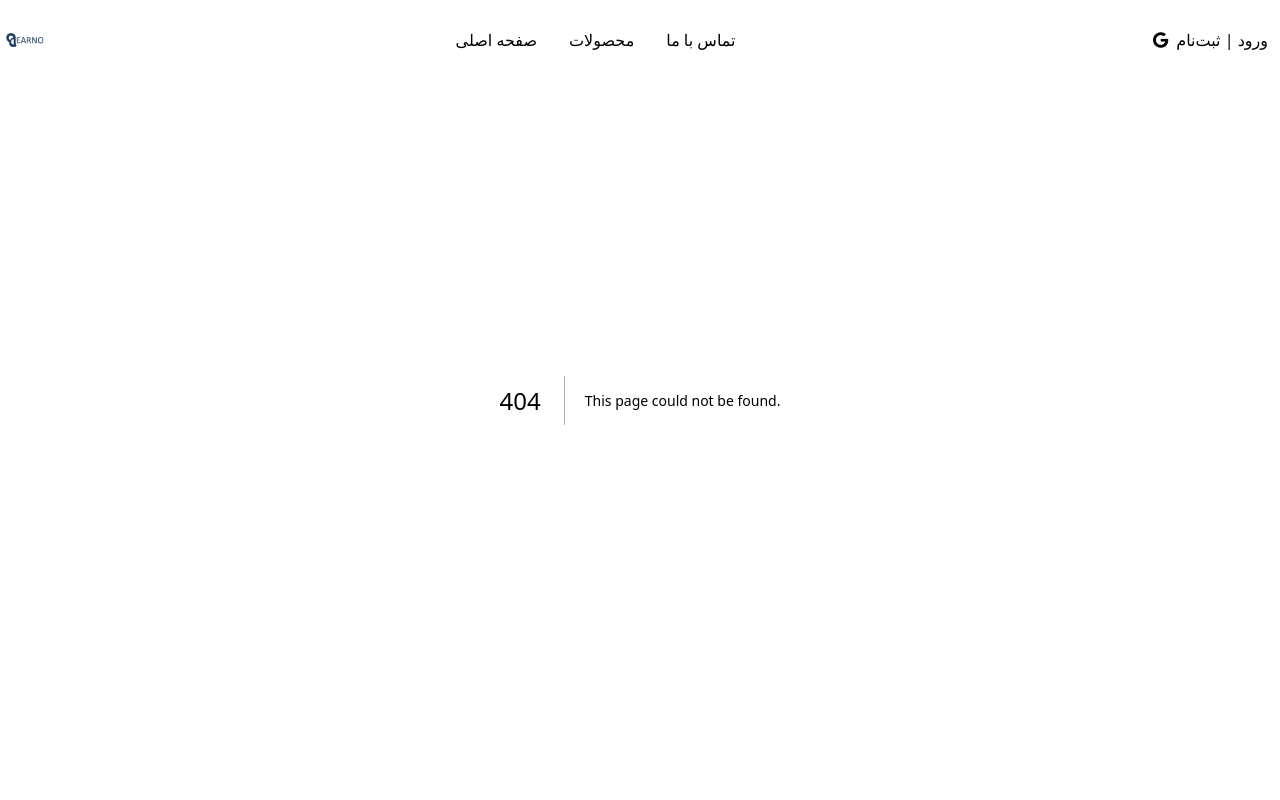
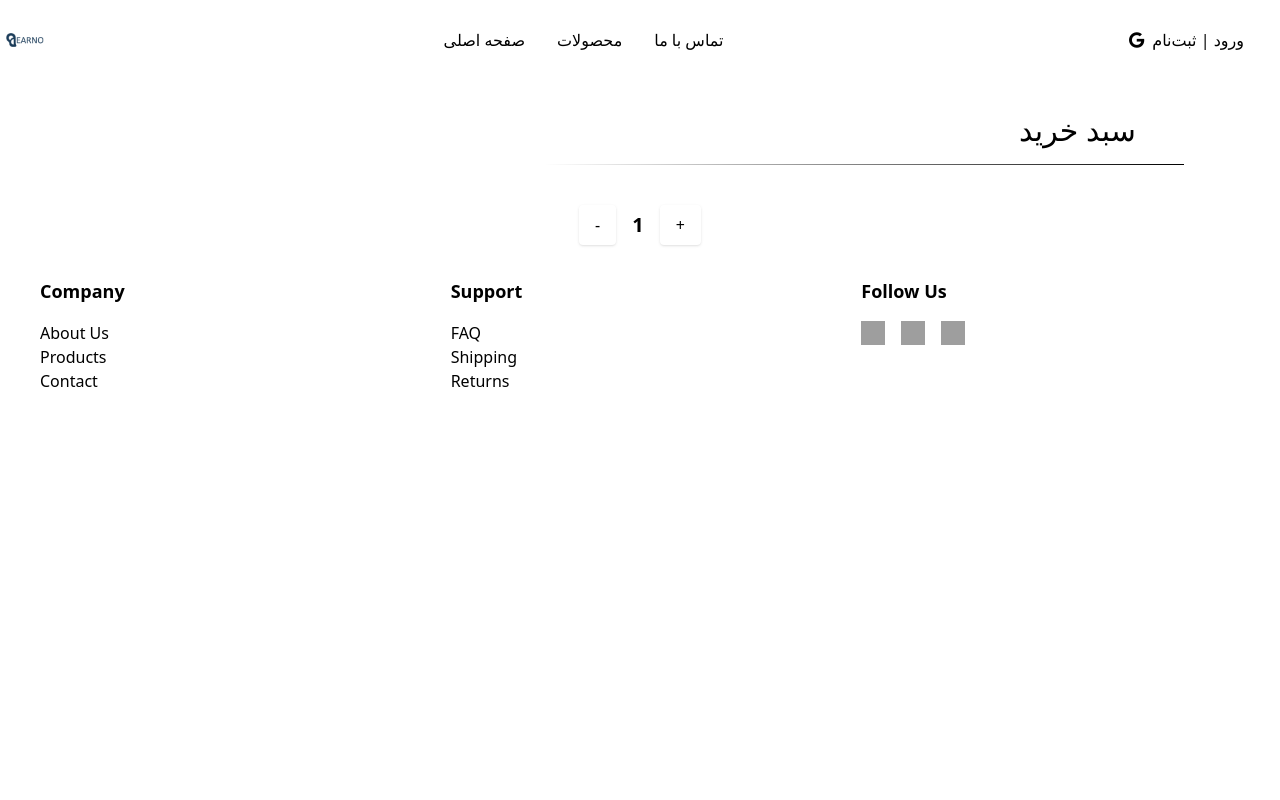
Before and after one commit to KooroshFarv/earno, a Next.js app: page /components/Cart in a window 1280 px wide. Before the commit this address had no page. Shown: the top 800 px of the page. Built offline with nearby package versions, Linux system fonts and the light colour scheme; grey boxes are pictures that could not be loaded; what tailwind-clip-path would draw is missing.

Commit message:
Made the Cart page and shopping process

```diff
--- a/app/api/products/[id]/route.ts
+++ b/app/api/products/[id]/route.ts
@@ -27,3 +27,5 @@ export async function GET(req: NextRequest, { params }: { params: { id: string }
     return NextResponse.json({ error: 'Internal server error' }, { status: 500 });
   }
 }
+
+// fetching each product
--- a/app/api/products/route.ts
+++ b/app/api/products/route.ts
@@ -12,3 +12,6 @@ export async function GET() {
     return NextResponse.json({ error: 'Internal server error' }, { status: 500 });
   }
 }
+
+
+// fetching all products
--- /dev/null
+++ b/app/components/Cart/page.tsx
@@ -0,0 +1,45 @@
+'use client'
+import React from 'react'
+import { useState } from 'react'
+
+
+
+
+const Cart = () => {
+    const [ quantity ,setQuantity] = useState(1)
+
+
+  const incQuantity = () => {
+    setQuantity((prev) => prev +1)
+  };
+
+  const decQuantity = () => {
+    setQuantity((prev) => (prev > 1 ? prev - 1 : 1))
+  }
+
+
+  return (
+    <>
+    <h1 className='text-3xl mt-28 mx-36 text-right'>سبد خرید</h1>
+    <div className="h-[1px] bg-gradient-to-l from-black to-transparent mt-4 w-[50%] ml-auto mr-24"></div>
+
+
+
+        {/* quantity */}
+     <div className="flex justify-center mt-10 items-center space-x-4">
+            <button onClick={decQuantity} className="px-4 py-2  text-black rounded shadow hover:scale-[1.2]">
+            -
+            </button>
+
+            <span className="text-xl font-semibold">{quantity}</span>
+            <button onClick={incQuantity} className="px-4 py-2 text-black  rounded shadow hover:scale-[1.2]">
+              +
+            </button>
+    </div>
+
+
+    </>
+  )
+}
+
+export default Cart
--- a/app/components/Navbar.tsx
+++ b/app/components/Navbar.tsx
@@ -4,6 +4,8 @@ import Link from 'next/link';
 import Image from 'next/image';
 import logo from '@/public/images/mainLogo.png';
 import { usePathname } from 'next/navigation';
+import { HiOutlineShoppingCart } from "react-icons/hi";
+
 
 const Navbar = () => {
   const [isVisible, setIsVisible] = useState(true);
@@ -72,6 +74,12 @@ const Navbar = () => {
             <i className="fa-brands fa-google mr-2"></i>
             <span>ورود | ثبت‌نام</span>
           </button>
+          <Link href={'/components/Cart'}>
+          <button>
+          <HiOutlineShoppingCart className='text-2xl text-white' />
+          </button>
+
+          </Link>
         </div>
       </div>
     </nav>
--- a/app/page.tsx
+++ b/app/page.tsx
@@ -4,6 +4,7 @@ import Faq from './components/Faq/Faq'
 import Footer from './components/Footer/page'
 import WhyUs from './components/us/page'
 import Showcase from './components/showcase/page'
+import Cart from './components/Cart/page'
 
 
 
--- a/app/products/[id]/page.tsx
+++ b/app/products/[id]/page.tsx
@@ -11,13 +11,6 @@ const ProductPage = ({ params : paramsPromise }: { params: { id: string } }) =>
   const [loading, setLoading] = useState(true);
   const [ quantity ,setQuantity] = useState(1)
 
-  const incQuantity = () => {
-    setQuantity((prev) => prev +1)
-  };
-
-  const decQuantity = () => {
-    setQuantity((prev) => (prev > 1 ? prev - 1 : 1))
-  }
 
   const addToCart = () => {
     toast.success("محصول به سبد خرید اضافه شد", {
@@ -120,34 +113,29 @@ const ProductPage = ({ params : paramsPromise }: { params: { id: string } }) =>
         </div>
       </div>
 
-      {product.video && (
+      {/* {product.video && (
   <div className="video-section">
     <video controls className="w-full max-w-lg">
       <source src={product.video} type="video/mp4" />
       مرورگر شما از پخش ویدیو پشتیبانی نمی‌کند.
     </video>
   </div>
-)}
+)} */}
 
       {/* Left Side - Product Info */}
       <div className="w-1/3 flex flex-col justify-center text-right space-y-6">
         <h1 className="text-3xl font-bold text-gray-800">{product.name}</h1>
-        <span className="text-2xl font-semibold text-gray-500">
-          {product.price} تومان </span>
+
         <p className="text-lg leading-relaxed text-gray-600">
           {product.description}
         </p>
 
-          <div className="flex items-center space-x-4">
-            <button onClick={decQuantity} className="px-4 py-2 bg-gray-600 text-white rounded shadow hover:bg-black">
-            -
-            </button>
+        <span className="text-2xl text-left font-semibold text-gray-500">
+        {product.price} تومان </span>
 
-            <span className="text-xl font-semibold">{quantity}</span>
-            <button onClick={incQuantity} className="px-4 py-2 bg-gray-600 text-white  rounded shadow hover:bg-black">
-              +
-            </button>
-</div>
+
+          {/* add to carttttttt */}
+
         <button onClick={addToCart} className=" bg-gray-700 text-white py-3 px-6 rounded-lg shadow hover:bg-black transition">
           اضافه به سبد خرید
         </button>
```
